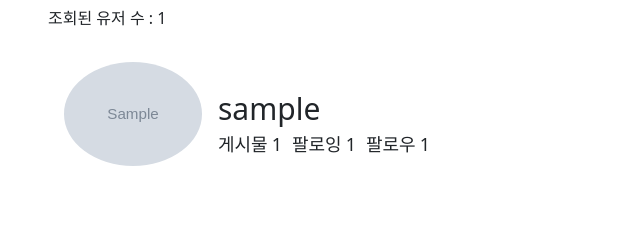
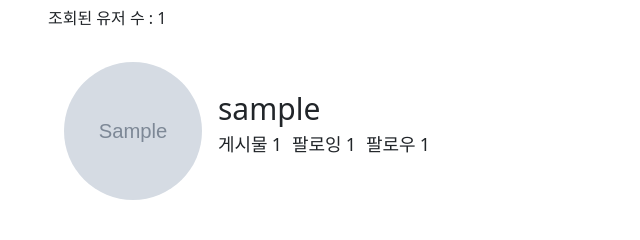
Before and after one commit to badajinsee/KDT_semiproject2, a Django app: template posts/templates/posts/search.html in a window 1280 px wide. Shown: the part 169-409 px from the top of the page, without its empty margins (0-640 px from the left). Run offline with Django 3.2, Linux system fonts and the light colour scheme; tables that the repository leaves empty hold one stand-in row (values such as "Sample post"); the template is opened without the code that fills it: values that come from a table or form of the project are taken from there, most other values are stand-ins (such as "Sample title", 1, 10 or a date in 2020); grey boxes marked "Sample" are stand-in pictures.

Commit message:
update search profile image

```diff
--- a/posts/templates/posts/search.html
+++ b/posts/templates/posts/search.html
@@ -9,7 +9,9 @@
   <style>
     .search-img {
       width: 170px;
+      height: 170px;
       border-radius: 100%;
+      object-fit: cover;
     }
 
     .search-no-img {
```
